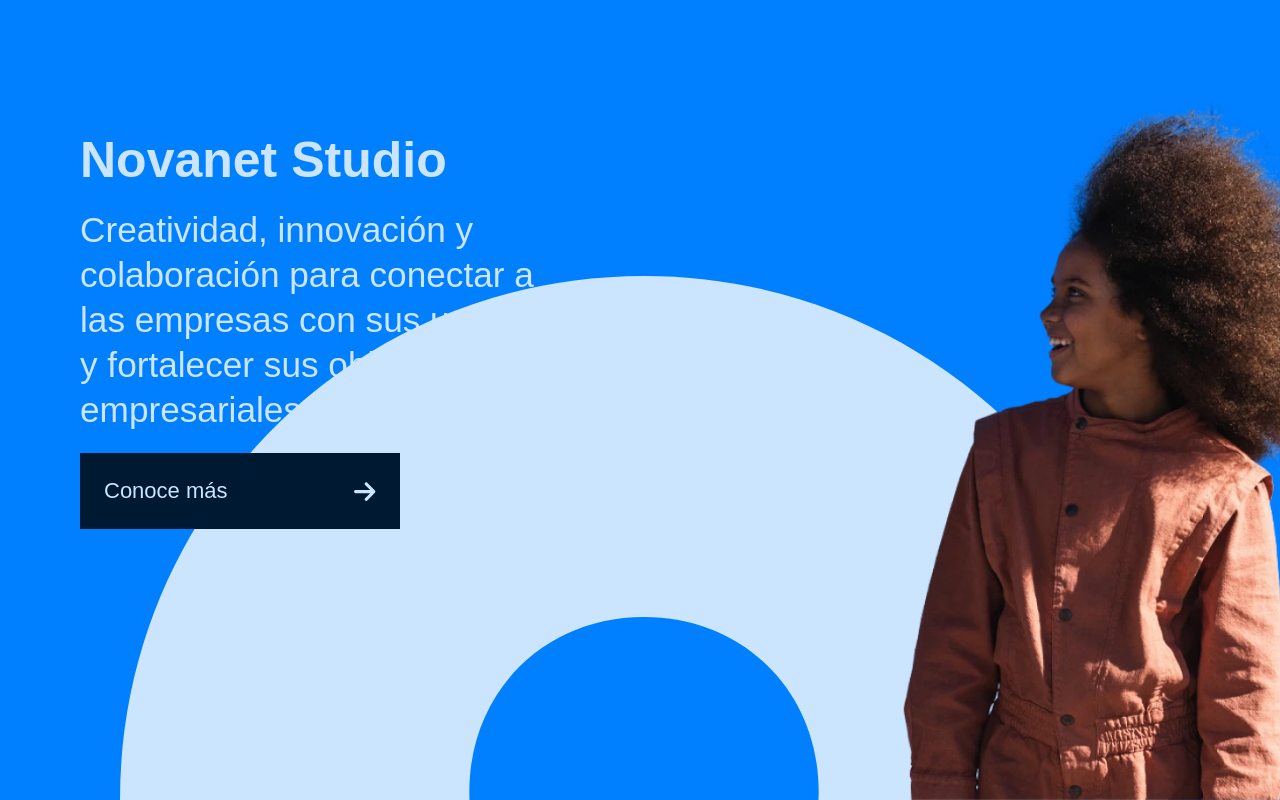
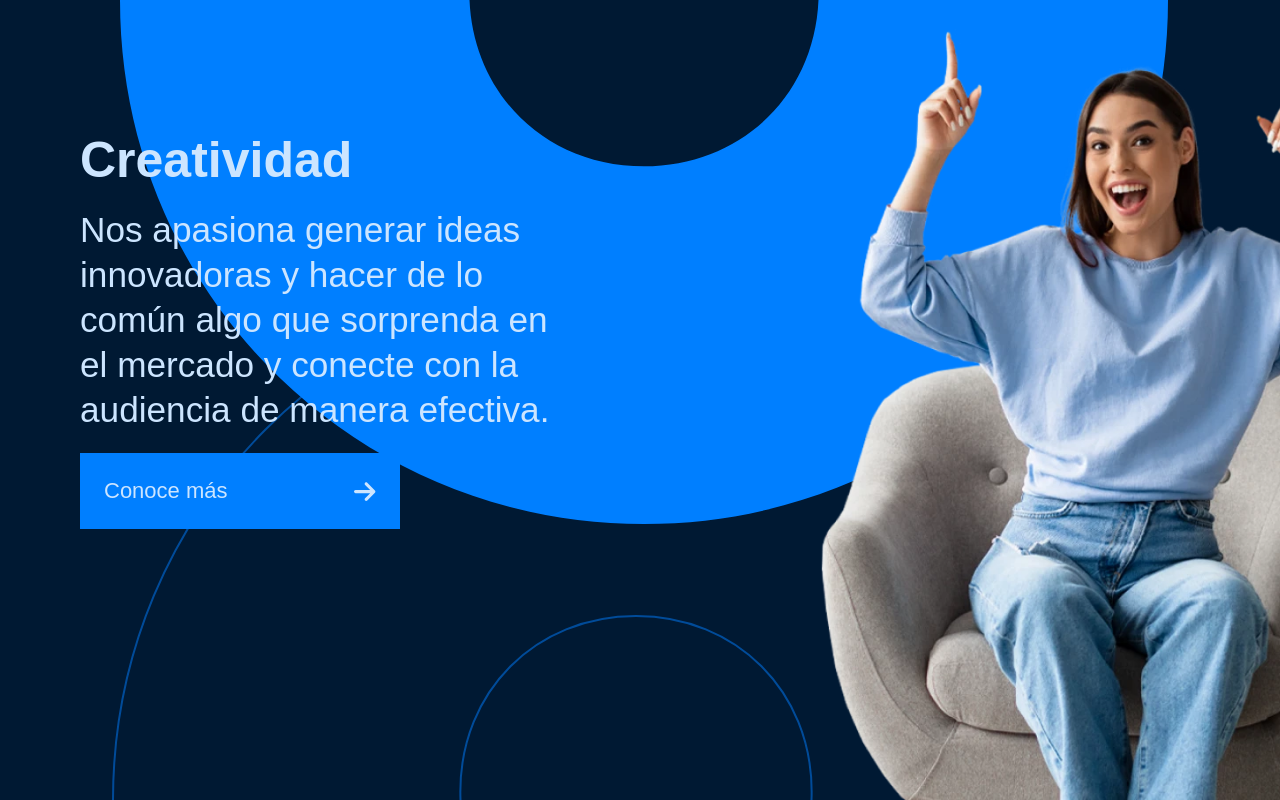
Before and after one commit to Novanet-Studio/novanet-studio, a Nuxt app: page / in a window 1280 px wide. Shown: the top 800 px of the page. Built offline with nearby package versions, Linux system fonts and the light colour scheme.

Commit message:
fix: change home content

```diff
--- a/pages/index.vue
+++ b/pages/index.vue
@@ -2,30 +2,52 @@
 
 // Custom function for logging console on the template
 const clog = (e: any) => {
-  console.log(e);
+  console.log("Mi array tiene " + e.length + " items");
 };
 
 // Object with home page content
-const home = {
-  principal: {
+const home = [
+  {
+    name: 'Principal',
     title: 'Novanet Studio',
     description: 'Creatividad, innovación y colaboración para conectar a las empresas con sus usuarios y fortalecer sus objetivos empresariales.',
     buttonText: 'Conoce más',
     buttonLink: '#',
     image: 'images/principal-nina-mirando-izquierda.webp',
+    class: 'bg-azure text-columbia-blue bg-emblem-columbia-blue bg-no-repeat bg-[length:22.5rem] bg-bottom lg:bg-[bottom_right_7rem] lg:bg-[length:65.5rem] md:bg-[length:47.50rem]'
+  },
+  {
+    name: 'Creatividad',
+    title: 'Novanet Studio',
+    description: 'Creatividad, innovación y colaboración para conectar a las empresas con sus usuarios y fortalecer sus objetivos empresariales.',
+    buttonText: 'Conoce más',
+    buttonLink: '#',
+    image: 'images/principal-nina-mirando-izquierda.webp',
+    class: 'bg-azure text-columbia-blue bg-emblem-columbia-blue bg-no-repeat bg-[length:22.5rem] bg-bottom lg:bg-[bottom_right_7rem] lg:bg-[length:65.5rem] md:bg-[length:47.50rem]'
+  },
+  {
+    name: 'Innovación',
+    title: 'Novanet Studio',
+    description: 'Creatividad, innovación y colaboración para conectar a las empresas con sus usuarios y fortalecer sus objetivos empresariales.',
+    buttonText: 'Conoce más',
+    buttonLink: '#',
+    image: 'images/principal-nina-mirando-izquierda.webp',
+    class: 'bg-azure text-columbia-blue bg-emblem-columbia-blue bg-no-repeat bg-[length:22.5rem] bg-bottom lg:bg-[bottom_right_7rem] lg:bg-[length:65.5rem] md:bg-[length:47.50rem]'
   }
-}
-
+]
 </script>
 
 <template>
   <!-- Contenedor raíz para todos los elementos -->
-
+  <div> {{ clog(home) }}</div>
   <!-- Sección 1 -->
-  <HomeSection
-    class="bg-azure text-columbia-blue bg-emblem-columbia-blue bg-no-repeat bg-[length:22.5rem] bg-bottom lg:bg-[bottom_right_7rem] lg:bg-[length:65.5rem] md:bg-[length:47.50rem]"
-    :title="home.principal.title" :content="home.principal.description" :buttonText="home.principal.buttonText"
-    :buttonLink="home.principal.buttonLink" :imageSrc="home.principal.image" />
+  <!-- <HomeSection
+    :class="home.principal.class"
+    :title="home.principal.title"
+    :content="home.principal.description"
+    :buttonText="home.principal.buttonText"
+    :buttonLink="home.principal.buttonLink"
+    :imageSrc="home.principal.image" /> -->
 
   <!-- Sección 2 -->
   <HomeSection
```
